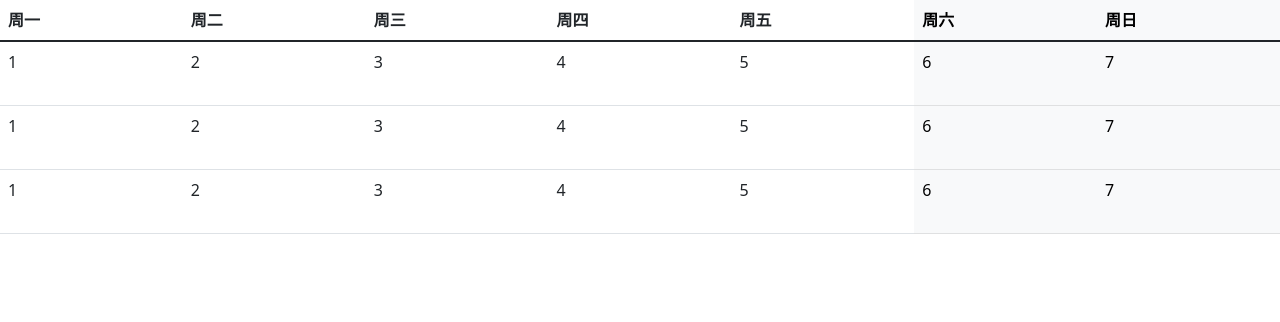
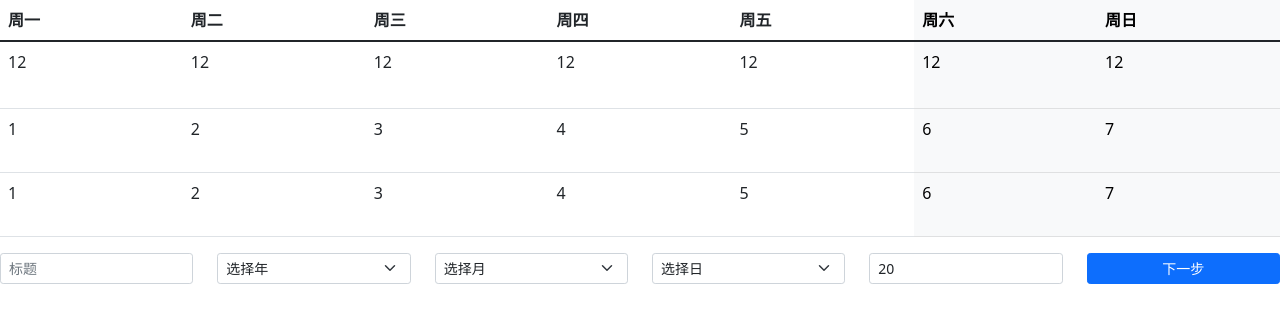
Before and after one commit to marszhou/daily-score-management, a React (Create React App) app: page /work-day-picker-demo in a window 1280 px wide. Shown: the top 322 px of the page. Built offline with nearby package versions, Linux system fonts and the light colour scheme.

Commit message:
wdp component

```diff
--- /dev/null
+++ b/src/components/WorkDayPicker/Cell.module.scss
@@ -0,0 +1,10 @@
+td:hover {
+  .actions {
+    visibility: visible;
+  }
+}
+td{
+  .actions {
+    visibility: hidden;
+  }
+}
--- /dev/null
+++ b/src/components/WorkDayPicker/Cell.tsx
@@ -0,0 +1,37 @@
+import React, { FunctionComponent, DetailedHTMLProps } from 'react'
+import { ArrowLeftShort, ArrowRightShort } from 'react-bootstrap-icons'
+import style from './Cell.module.scss'
+
+interface WDPMonthCellProps
+  extends DetailedHTMLProps<
+    React.TdHTMLAttributes<HTMLTableCellElement>,
+    HTMLTableCellElement
+  > {
+  date: number
+}
+
+const WDPMonthCell: FunctionComponent<WDPMonthCellProps> = ({
+  date,
+  className,
+}) => {
+  return (
+    <td className={className}>
+      <div className="d-flex justify-content-center">
+        <div className="flex-fill">{date}</div>
+        <div className={'flex-fill ' + style.actions}>
+          <button className="badge rounded-pill bg-primary">
+            开始
+            <ArrowLeftShort />
+          </button>
+          <br />
+          <button className="badge rounded-pill bg-danger">
+            结束
+            <ArrowRightShort />
+          </button>
+        </div>
+      </div>
+    </td>
+  )
+}
+
+export default WDPMonthCell
--- a/src/components/WorkDayPicker/Month.module.scss
+++ b/src/components/WorkDayPicker/Month.module.scss
@@ -2,6 +2,7 @@
   tr {
     td {
       height: 4em;
+      width: 14.28%;
     }
   }
 }
--- a/src/components/WorkDayPicker/Month.jsx
+++ b/src/components/WorkDayPicker/Month.tsx
@@ -1,6 +1,22 @@
+import React, { DetailedHTMLProps, FunctionComponent } from 'react'
+import WDPMonthCell from './Cell'
 import style from './Month.module.scss'
 
-const WDPMonth = () => {
+interface WDPMonthInterface
+  extends DetailedHTMLProps<
+    React.TableHTMLAttributes<HTMLTableElement>,
+    HTMLTableElement
+  > {
+  year?: number
+  month?: number
+  selectedDates: Array<number>
+}
+
+const WDPMonth: FunctionComponent<WDPMonthInterface> = ({
+  year,
+  month,
+  selectedDates = [],
+}) => {
   return (
     <table className={`table ${style.monthTable}`}>
       <thead>
@@ -20,13 +36,13 @@ const WDPMonth = () => {
       </thead>
       <tbody>
         <tr>
-          <td>1</td>
-          <td>2</td>
-          <td>3</td>
-          <td>4</td>
-          <td>5</td>
-          <td className="table-light">6</td>
-          <td className="table-light">7</td>
+          <WDPMonthCell date={12} />
+          <WDPMonthCell date={12} />
+          <WDPMonthCell date={12} />
+          <WDPMonthCell date={12} />
+          <WDPMonthCell date={12} />
+          <WDPMonthCell date={12} className="table-light" />
+          <WDPMonthCell date={12} className="table-light" />
         </tr>
         <tr>
           <td>1</td>
--- /dev/null
+++ b/src/components/WorkDayPicker/WorkDayPickerSetup.tsx
@@ -0,0 +1,112 @@
+import { FormEvent, useState } from "react"
+import { form2json } from "../../utils/form"
+
+interface SetupNextValue {
+  title: string,
+  year: number,
+  month: number,
+  date: number,
+  count: number
+}
+interface WorkDayPickerSetupProps {
+  onNext?: (value: SetupNextValue) => {}
+}
+
+
+const WorkDayPickerSetup: React.FunctionComponent<
+  WorkDayPickerSetupProps
+> = ({onNext}) => {
+  const [isValidated, setIsValidated] = useState(false)
+
+  const handleSubmit = (e:FormEvent) => {
+    e.preventDefault()
+    const form = e.target as HTMLFormElement
+    if(form.checkValidity()){
+      const json = form2json(form)
+      onNext?.({
+        title: json.title,
+        year: parseInt(json.year),
+        month: parseInt(json.month),
+        date: parseInt(json.date),
+        count: parseInt(json.count),
+      })
+
+    }
+    setIsValidated(true)
+  }
+  return (
+    <form className={`needs-validation ${isValidated ? 'was-validated' : ''}`} noValidate onSubmit={handleSubmit}>
+      <div className="row">
+        <div className="col">
+          <input
+            type="text"
+            name='title'
+            className="form-control form-control-sm"
+            placeholder="标题"
+            aria-label="标题"
+            required
+          />
+          <div className="invalid-feedback">请填写标题</div>
+        </div>
+        <div className="col">
+          <select className="form-select form-select-sm" name='year' aria-label="选择年" required>
+            <option value=''>选择年</option>
+            {[...Array(10)].map((_, index) => (
+              <option value={new Date().getFullYear() + index} key={index}>
+                {new Date().getFullYear() + index} 年
+              </option>
+            ))}
+          </select>
+          <div className="invalid-feedback">请选择年</div>
+        </div>
+        <div className="col">
+          <select className="form-select form-select-sm" name='month' aria-label="选择月" required>
+            <option value=''>选择月</option>
+            {[...Array(12)].map((_, index) => (
+              <option value={1 + index} key={index}>
+                {1 + index} 月
+              </option>
+            ))}
+          </select>
+          <div className="invalid-feedback">请选择月</div>
+        </div>
+        <div className="col">
+          <select className="form-select form-select-sm" name='date' aria-label="选择日" required>
+            <option value=''>选择日</option>
+            {[...Array(12)].map((_, index) => (
+              <option value={1 + index} key={index}>
+                {1 + index} 月
+              </option>
+            ))}
+          </select>
+          <div className="invalid-feedback">请选择日</div>
+
+        </div>
+
+        <div className="col">
+          <input
+            type="number"
+            name='count'
+            className="form-control form-control-sm"
+            placeholder="课程天数"
+            aria-label="课程天数"
+            defaultValue={20}
+            required
+            min={1}
+          />
+          <div className="invalid-feedback">请填写有效课程天数</div>
+        </div>
+
+        <div className="col">
+          <div className="d-grid gap-2">
+            <button type="submit" className="btn btn-primary btn-sm">
+              下一步
+            </button>
+          </div>
+        </div>
+      </div>
+    </form>
+  )
+}
+
+export default WorkDayPickerSetup
--- /dev/null
+++ b/src/custom.scss
@@ -0,0 +1,6 @@
+@import '../node_modules/bootstrap/scss/bootstrap.scss';
+
+// $font-size-base: 12px !default;
+// $input-font-size: 12px;
+
+@import '../node_modules/bootstrap/scss/bootstrap.scss';
--- a/src/index.tsx
+++ b/src/index.tsx
@@ -5,7 +5,8 @@ import { Provider } from 'react-redux'
 import { createRoot } from 'react-dom/client'
 import { BrowserRouter as Router } from 'react-router-dom'
 import 'rsuite/dist/rsuite.min.css'
-import 'bootstrap/dist/css/bootstrap.min.css'
+// import 'bootstrap/scss/bootstrap.scss'
+import './custom.scss'
 
 const root = createRoot(document.getElementById('root') as Element)
 root.render(
--- a/src/views/WorkDayPickerDemo.jsx
+++ b/src/views/WorkDayPickerDemo.jsx
@@ -1,7 +1,10 @@
 import WDPMonth from "../components/WorkDayPicker/Month";
+import WorkDayPickerSetup from "../components/WorkDayPicker/WorkDayPickerSetup";
 
 const WorkDayPickerDemo = () => {
-  return ( <WDPMonth /> );
+  return ( <><WDPMonth year={2020}/>
+    <WorkDayPickerSetup onNext={(v) => console.log(v.count)}/>
+  </> );
 }
 
 export default WorkDayPickerDemo;
```
Also changed, not shown: src/components/WorkDayPicker/WorkDayPicker.tsx (added, +11 -0 lines).
